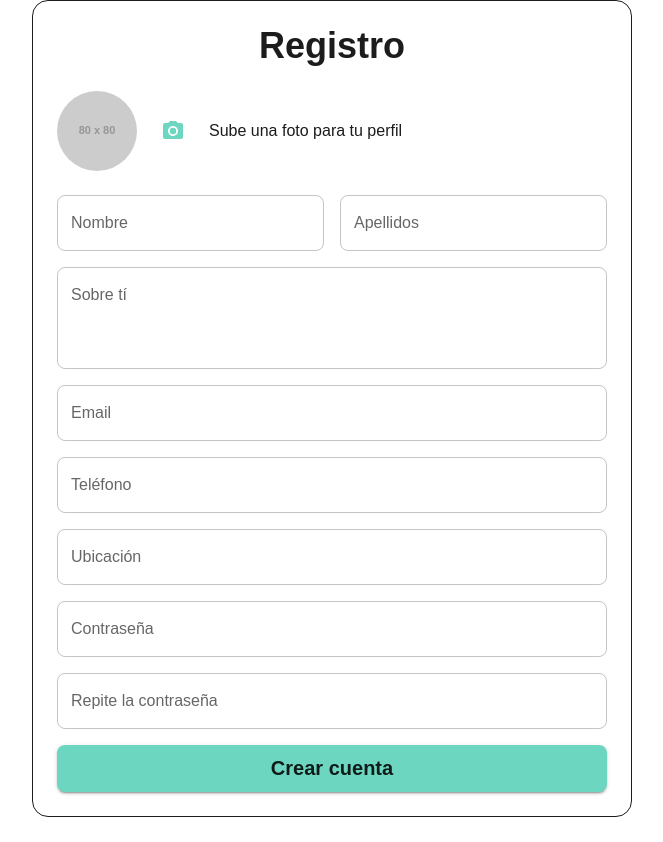
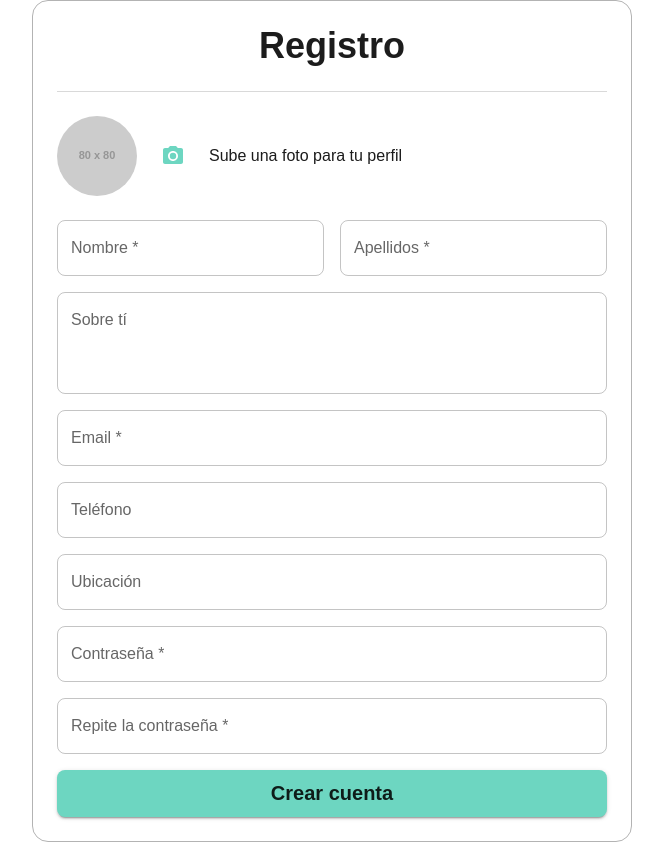
Before and after one commit to javnievic/comparte-tu-tiempo, a React (Vite) app in the folder frontend/: page /register in a window 1280 px wide. Shown: the whole page, without its empty margins (308-971 px from the left). Before the commit the page ends 817 px from the top, so only its background shows below. Built offline with nearby package versions, Linux system fonts and the light colour scheme.

Commit message:
feat: add profile picture field to user model and update registration form with new validations

```diff
--- a/frontend/src/pages/Register.jsx
+++ b/frontend/src/pages/Register.jsx
@@ -1,6 +1,6 @@
 import { useState } from "react";
 import { ThemeProvider } from "@mui/material/styles";
-import { Box, TextField, Button, Typography, Avatar, IconButton } from "@mui/material";
+import { Box, TextField, Button, Typography, Avatar, IconButton, Divider } from "@mui/material";
 import { PhotoCamera } from "@mui/icons-material";
 import { registerUser } from "../services/authService";
 import theme from "../styles/theme";
@@ -39,7 +39,6 @@ export default function Register() {
       Object.keys(formData).forEach((key) => {
         data.append(key, formData[key]);
       });
-
       const response = await registerUser(data);
       console.log("Registro exitoso", response);
     } catch (error) {
@@ -55,7 +54,7 @@ export default function Register() {
           mx: "auto",
           p: 3,
           border: "1px solid",
-          borderColor: "text.primary",
+          borderColor: "border.dark",
           borderRadius: 2,
           display: "flex",
           flexDirection: "column",
@@ -63,6 +62,8 @@ export default function Register() {
         }}
       >
         <Typography variant="h3" align="center">Registro</Typography>
+
+        <Divider sx={{ borderColor: "border.default"}} />
 
         <Box sx={{ display: "flex", gap: 2, alignItems: "center" }}>
           <Avatar
@@ -86,16 +87,16 @@ export default function Register() {
 
         <form onSubmit={handleSubmit} style={{ display: "flex", flexDirection: "column", gap: 16 }}>
           <Box sx={{ display: "flex", gap: 2 }}>
-            <TextField label="Nombre" name="first_name" value={formData.first_name} onChange={handleChange} fullWidth />
-            <TextField label="Apellidos" name="last_name" value={formData.last_name} onChange={handleChange} fullWidth />
+            <TextField label="Nombre *" name="first_name" value={formData.first_name} onChange={handleChange} fullWidth />
+            <TextField label="Apellidos *" name="last_name" value={formData.last_name} onChange={handleChange} fullWidth />
           </Box>
 
           <TextField label="Sobre tí" name="description" value={formData.description} onChange={handleChange} multiline rows={3} fullWidth />
-          <TextField label="Email" name="email" value={formData.email} onChange={handleChange} type="email" fullWidth />
+          <TextField label="Email *" name="email" value={formData.email} onChange={handleChange} type="email" fullWidth />
           <TextField label="Teléfono" name="phone_number" value={formData.phone_number} onChange={handleChange} fullWidth />
           <TextField label="Ubicación" name="location" value={formData.location} onChange={handleChange} fullWidth />
-          <TextField label="Contraseña" name="password" value={formData.password} onChange={handleChange} type="password" fullWidth />
-          <TextField label="Repite la contraseña" name="confirm_password" value={formData.confirm_password} onChange={handleChange} type="password" fullWidth />
+          <TextField label="Contraseña *" name="password" value={formData.password} onChange={handleChange} type="password" fullWidth />
+          <TextField label="Repite la contraseña *" name="confirm_password" value={formData.confirm_password} onChange={handleChange} type="password" fullWidth />
 
           <Button type="submit" variant="contained" color="primary">
             Crear cuenta
--- a/frontend/src/styles/theme.js
+++ b/frontend/src/styles/theme.js
@@ -20,6 +20,10 @@ const theme = createTheme({
     text: {
       primary: "#1C1C1C",
     },
+    border: {
+      default: "#D9D9D9", // Default borders
+      dark: "#B3B3B3",    // Darker borders
+    },
   },
   typography: {
     fontFamily: "'Titillium Web', sans-serif",
@@ -35,6 +39,7 @@ const theme = createTheme({
   shape: {
     borderRadius: 8,
   },
+  //spacing: 4,
 });
 
 export default theme;
```
Also changed, not shown: 2 other files (tests, documents, lock files or other folders).
